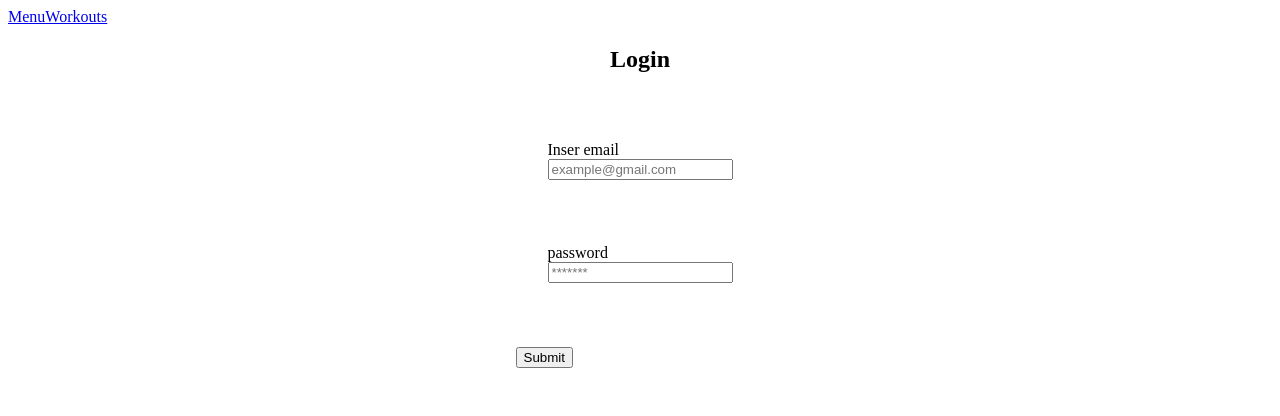
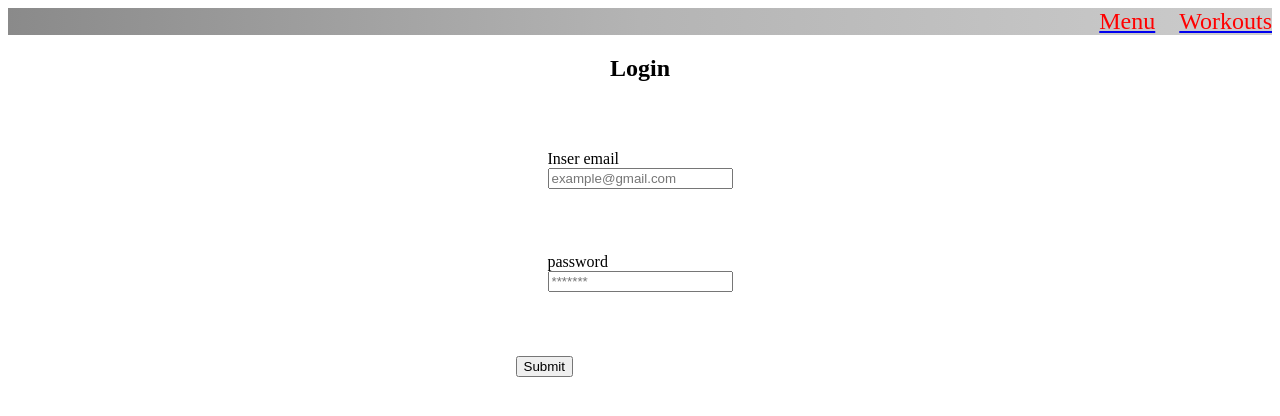
Before and after one commit to MarcosUgalde/Fullstack-project, a React (Vite) app in the folder front/: page /login in a window 1280 px wide. Shown: the top 416 px of the page. Built offline with nearby package versions, Linux system fonts and the light colour scheme; no server answers.

Commit message:
style: added styles to nav bbar

```diff
--- a/front/src/components/NavBar/index.jsx
+++ b/front/src/components/NavBar/index.jsx
@@ -1,21 +1,22 @@
-import { Link, useRoute } from 'wouter'
+import { Link, useRoute } from 'wouter';
+import Styled from './styles';
 
 const CustomLink = ({ href, children }) => {
     const [isActive] = useRoute(href)
 
     return (
       <Link {...{ href }}>
-        <a {...{ href }}>{children}</a>
+        <Styled.Anchor {...{ href, isActive }}>{children}</Styled.Anchor>
       </Link>
     )
   }
 
 const NavBar = () => {
     return (
-        <nav>
+        <Styled.Nav>
             <CustomLink href='/'>Menu</CustomLink>
             <CustomLink href='/workouts'>Workouts</CustomLink>
-        </nav>
+        </Styled.Nav>
     )
 }
 
--- /dev/null
+++ b/front/src/components/NavBar/styles.jsx
@@ -0,0 +1,20 @@
+import { styled } from 'styled-components'
+
+const Nav = styled.nav`
+    display: flex;
+    justify-content: flex-end;
+    font-size: 1.5rem;
+    gap: 1.5rem;
+    background: linear-gradient(90deg, rgba(138,138,138,1) 0%, rgba(180,180,180,1) 50%, rgba(204,204,204,1) 100%);
+`
+const Anchor = styled.a`
+    ${({ isActive }) => `
+        color: ${isActive ? 'yellow' : 'red'};
+        text-decoration: ${!isActive && 'none'};
+    `}
+`
+
+export default {
+    Nav,
+    Anchor,
+}
```
